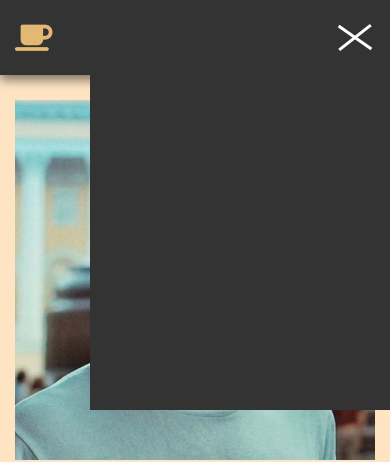
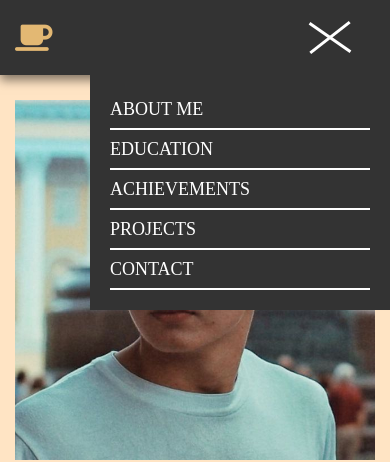
Before and after one commit to shahmen2088/my-website, a website: page index.html in a window 390 px wide. Both pictures are taken after a click on the button "Menu". Shown: the top 462 px of the page. Drawn offline with Linux system fonts and the light colour scheme.

Commit message:
AddScrollHeader

```diff
--- a/index.html
+++ b/index.html
@@ -21,18 +21,16 @@
             <a href="#"> <i class="fa-solid fa-mug-saucer"></i></a>
           </div>
           <nav class="nav">
-            <a class="nav__item" href="#">ABOUT ME</a>
-            <a class="nav__item" href="#">EDUCATION </a>
-            <a class="nav__item" href="#">ACHIEVEMENTS</a>
-            <a class="nav__item" href="#">PROJECTS</a>
-            <a class="nav__item" href="#">CONTACT</a>
+            <a class="nav__item" href="#about">ABOUT ME</a>
+            <a class="nav__item" href="#education">EDUCATION </a>
+            <a class="nav__item" href="#achievements">ACHIEVEMENTS</a>
+            <a class="nav__item" href="#projects">PROJECTS</a>
+            <a class="nav__item" href="#contact">CONTACT</a>
           </nav>
 
           <button class="menu-burger__header" id="menu">
             <span>Menu</span>
           </button>
-
-          <div class="popup" id="popup"></div>
         </div>
       </div>
     </header>
@@ -50,7 +48,7 @@
       </div>
     </div>
 
-    <div class="biography">
+    <div class="biography" id="about">
       <div class="container">
         <div class="biography__inner">
           <div class="biography__title">
@@ -75,7 +73,7 @@
       </div>
     </div>
 
-    <div class="experience">
+    <div class="experience" id="education">
       <div class="container">
         <div class="experience__inner">
           <div class="experience__title">EDUCATION & CAREER</div>
@@ -144,7 +142,7 @@
       </div>
     </div>
 
-    <div class="successes">
+    <div class="successes" id="achievements">
       <div class="container">
         <h1 class="successes__title">ACHIEVEMENTS</h1>
         <hr class="space" />
@@ -218,7 +216,7 @@
       </div>
     </div>
 
-    <div class="gallery">
+    <div class="gallery" id="projects">
       <div class="container">
         <h1 class="gallery__title">PROJECTS</h1>
         <hr class="space" />
@@ -276,7 +274,7 @@
       </div>
     </div>
 
-    <div class="contact">
+    <div class="contact" id="contact">
       <div class="container">
         <h1 class="contact__title">CONTACT</h1>
         <hr class="space" />
--- a/main.js
+++ b/main.js
@@ -2,13 +2,47 @@
 
 const menu = document.querySelector("#menu");
 const popup = document.querySelector("#popup");
+const header = document.querySelector("#header");
 
 menu.addEventListener("click", menuHandler);
 
-// Выполняем действие при клике
 function menuHandler(e) {
   e.preventDefault();
-  // Переключаем стили при клике
   menu.classList.toggle("open-menu");
-  popup.classList.toggle("open");
+  header.classList.toggle("open");
 }
+
+// Якорь smooth scroll
+
+const anchors = document.querySelectorAll('a[href*="#"]');
+
+anchors.forEach((item) => {
+  item.addEventListener("click", function (e) {
+    e.preventDefault();
+    const blockID = item.getAttribute("href");
+    document.querySelector(blockID).scrollIntoView({
+      behavior: "smooth",
+    });
+  });
+});
+
+//Скролл страницы
+
+var lastScrollTop = 0;
+
+function onScroll() {
+  window.addEventListener("scroll", callbackFunc);
+  function callbackFunc() {
+    var st = window.scrollY || document.documentElement.scrollTop;
+    if (st > lastScrollTop) {
+      header.classList.remove("active");
+    } else if (st < lastScrollTop) {
+      header.classList.add("active");
+    }
+    lastScrollTop = st <= 0 ? 0 : st;
+  }
+}
+
+window.onload = function () {
+  onScroll();
+};
--- a/styles/style.css
+++ b/styles/style.css
@@ -24,7 +24,12 @@ body {
 /* Header  */
 
 .header {
-  position: fixed;
+  position: absolute;
+  display: flex;
+  flex-direction: column;
+  justify-content: center;
+
+  height: 75px;
   width: 100%;
   top: 0;
   left: 0;
@@ -39,8 +44,6 @@ body {
   display: flex;
   justify-content: space-between;
   align-items: center;
-
-  padding: 20px 0px;
 }
 
 .header__logo i {
@@ -48,10 +51,18 @@ body {
   color: rgb(227, 184, 115);
 }
 
+.popup {
+  display: none;
+}
+
+.header.active {
+  position: fixed;
+  right: 0;
+  top: 0;
+  left: 0;
+}
+
 /* Навигация */
-
-/* .nav {
-} */
 
 .nav__item {
   font-size: 18px;
@@ -60,16 +71,12 @@ body {
   padding: 10px 10px;
 }
 
-.nav__item:hover {
-  text-decoration: underline solid #fff;
-}
-
 /* Бургер меню  */
 
 .menu-burger__header {
   position: relative;
   display: none;
-  width: 40px;
+  width: 60px;
   right: 50px;
   height: 35px;
   z-index: 1;
@@ -85,7 +92,8 @@ body {
 .menu-burger__header::after,
 .menu-burger__header::before {
   height: 3px;
-  width: 100%;
+  left: 10px;
+  width: 50px;
   position: absolute;
   background: #fff;
   margin: 0 auto;
@@ -630,46 +638,30 @@ textarea {
 }
 
 @media (max-width: 990px) {
-  /* Шапка  */
-
-  .header__inner {
-  }
-
   /* Навигация  */
 
-  .header__inner .nav {
-    display: none;
-  }
-
-  .popup {
-    position: fixed;
-    top: -100%;
+  .nav {
+    position: absolute;
+    width: 260px;
     right: 0;
-    width: 300px;
-    height: 340px;
+    top: -290px;
     background-color: #333;
-    /* z-index: 100; */
-    display: flex;
+    padding: 90px 20px 20px 20px;
     transition: 0.3s;
   }
 
-  .popup.open {
-    top: 70px;
+  .nav__item {
+    display: block;
+    width: 100%;
+    padding: 10px 0;
   }
 
-  .nav {
-    width: 100%;
-    height: 100%;
-    display: flex;
-    flex-direction: column;
-    align-items: center;
-    justify-content: start;
-    padding: 50px 0;
-    overflow: auto;
+  .header.open .nav {
+    top: 0;
   }
 
-  .popup .menu > a {
-    width: 100%;
+  .header.open .nav__item {
+    border-bottom: 2px solid #fff;
   }
 
   /* Биография  */
```
